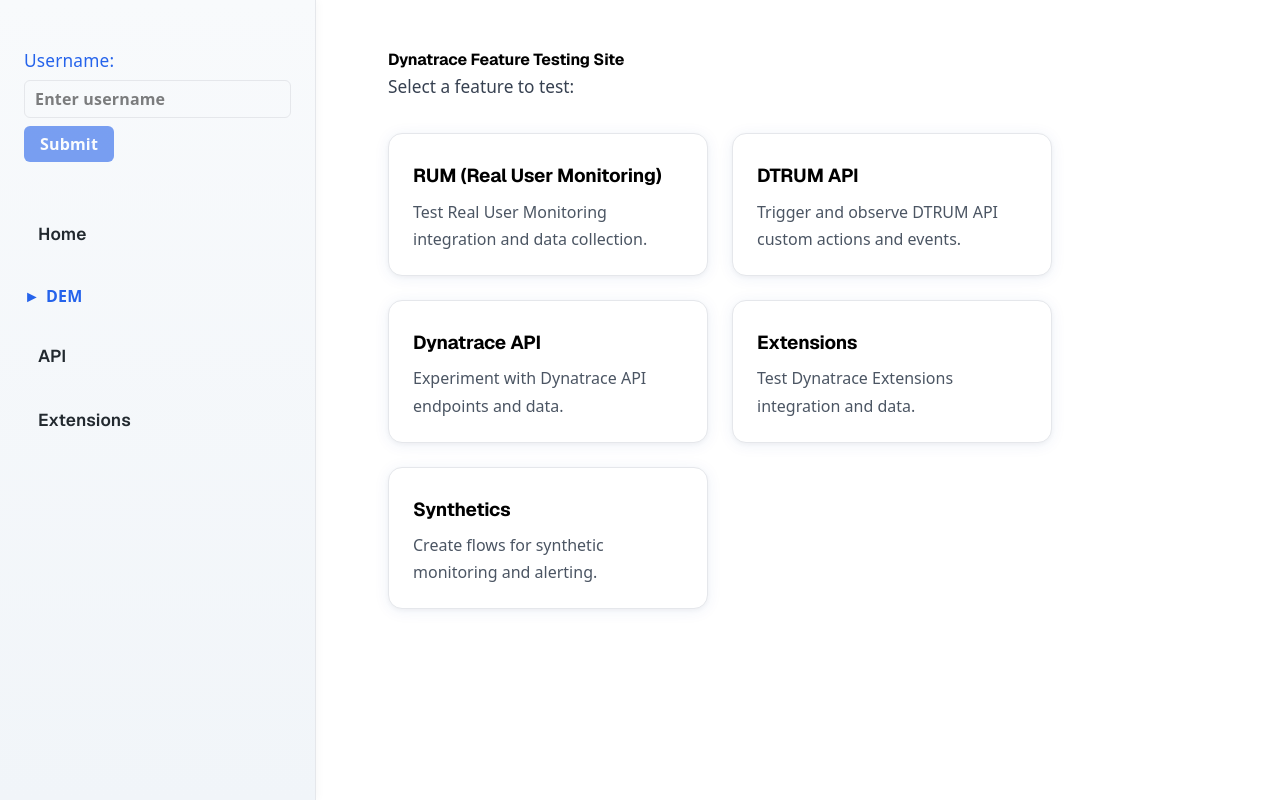
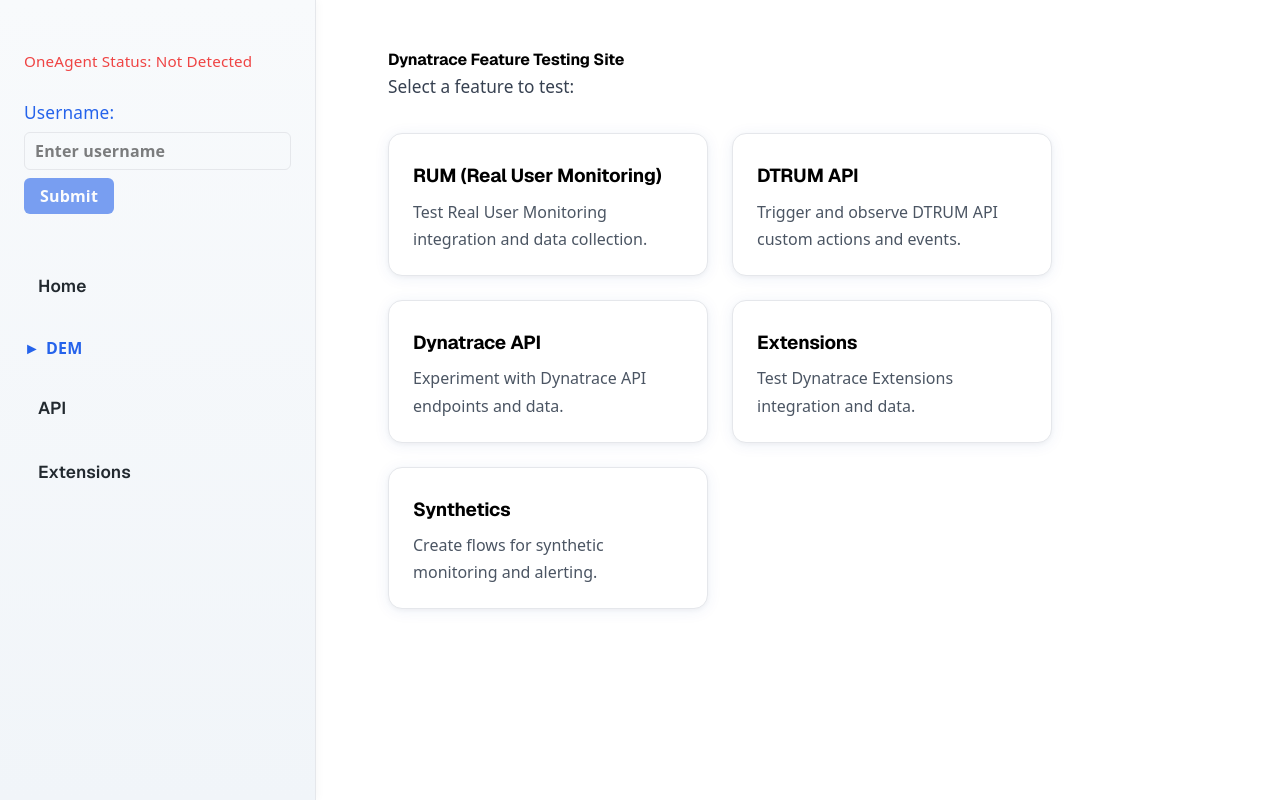
Before and after one commit to HeroEightBit/dynatrace-demo, a Next.js app: page / in a window 1280 px wide. Built offline with nearby package versions, Linux system fonts and the light colour scheme.

Commit message:
feat: Add OneAgent status indicator to Navbar component

```diff
--- a/app/components/navbar.tsx
+++ b/app/components/navbar.tsx
@@ -16,7 +16,16 @@
   const [username, setUsername] = useState("");
   const [submitted, setSubmitted] = useState(false);
   const [inputValue, setInputValue] = useState("");
+  const [oneAgentActive, setOneAgentActive] = useState(false);
 
+  // Check if OneAgent (window.dtrum) is present
+  useEffect(() => {
+    if (typeof window !== 'undefined' && window.dtrum) {
+      setOneAgentActive(true);
+    } else {
+      setOneAgentActive(false);
+    }
+  }, []);
   const handleSubmit = (e: React.FormEvent) => {
     e.preventDefault();
     setUsername(inputValue);
@@ -42,7 +51,13 @@
 
   return (
     <nav className="navbar" style={{ display: 'flex', flexDirection: 'column', height: '100vh', justifyContent: 'flex-start' }}>
-      <form onSubmit={handleSubmit} style={{ marginBottom: 32, display: 'flex', flexDirection: 'column', alignItems: 'flex-start', gap: 6, paddingTop: 8 }}>
+      {/* OneAgent status indicator */}
+      <div style={{ marginBottom: 8, paddingTop: 8 }}>
+        <span style={{ fontWeight: 500, color: oneAgentActive ? '#22c55e' : '#ef4444', fontSize: '0.95rem' }}>
+          OneAgent Status: {oneAgentActive ? 'Active' : 'Not Detected'}
+        </span>
+      </div>
+      <form onSubmit={handleSubmit} style={{ marginBottom: 32, display: 'flex', flexDirection: 'column', alignItems: 'flex-start', gap: 6 }}>
         <label htmlFor="navbar-username" style={{ fontWeight: 500, color: '#2563eb', marginBottom: 0, whiteSpace: 'nowrap' }}>
           Username:{' '}
           {username && (
```
